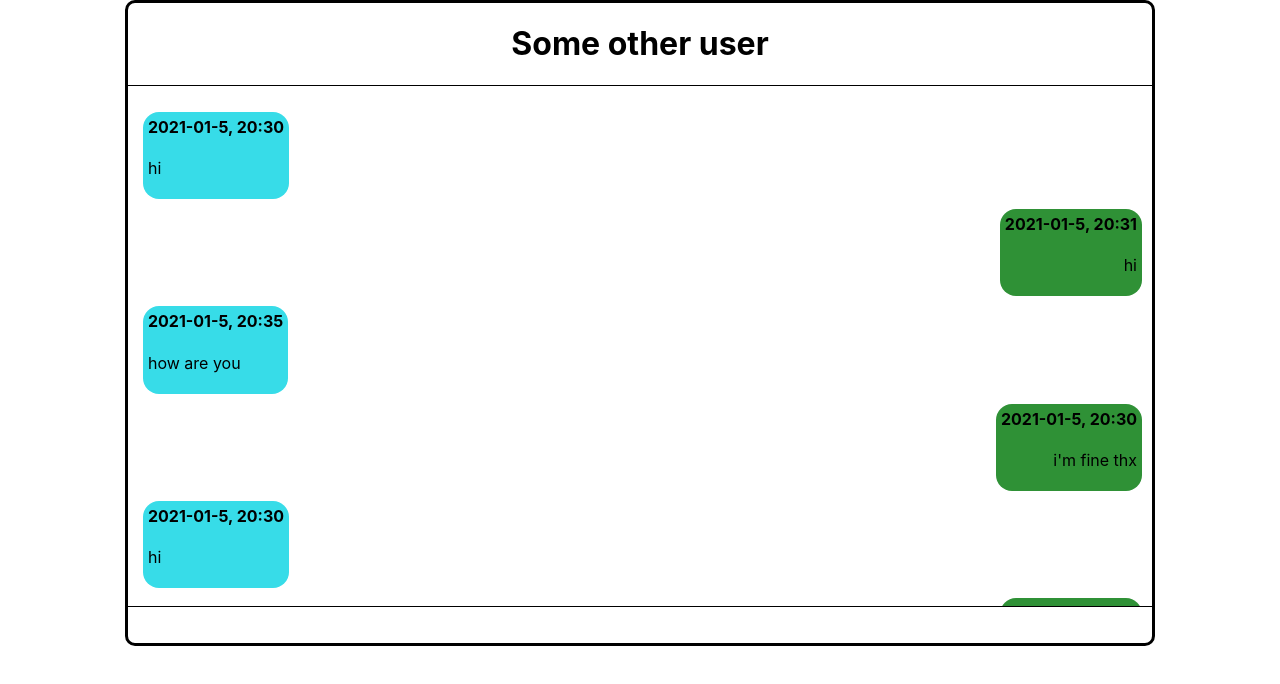
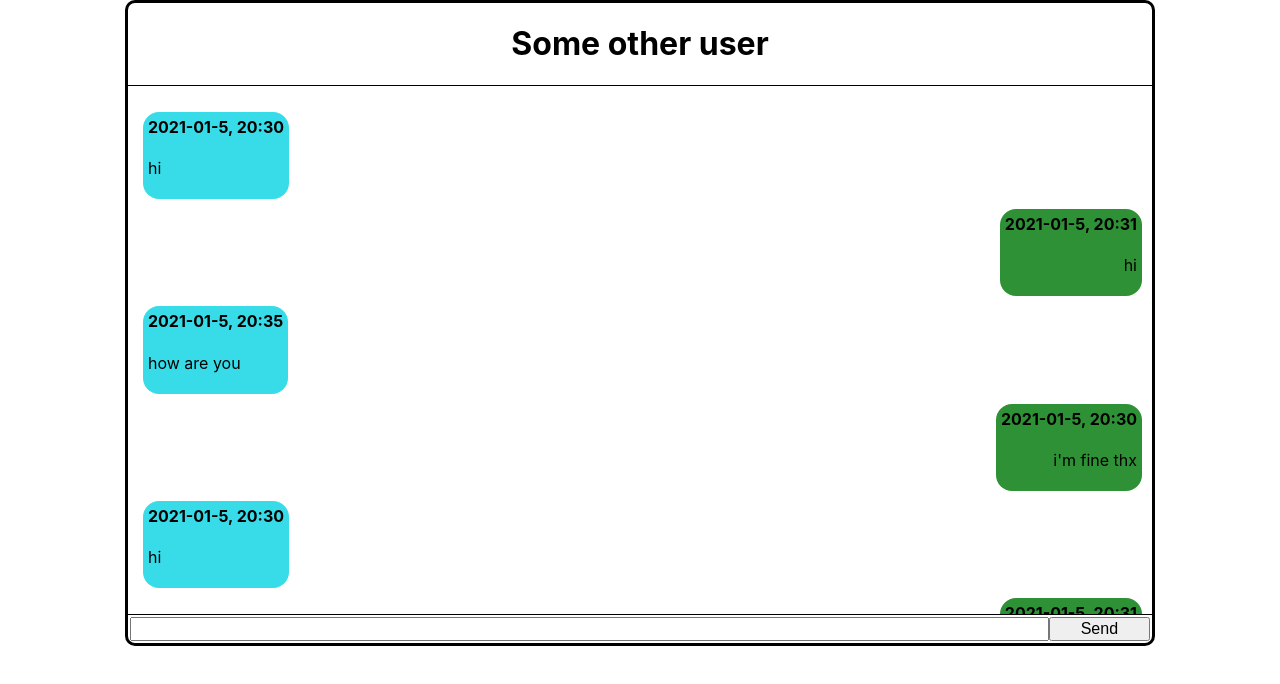
Before and after one commit to jaromaster/chat, a React (Create React App) app in the folder gui/chat_gui/: page /directchat in a window 1280 px wide. Shown: the top 684 px of the page. Built offline with nearby package versions, Linux system fonts and the light colour scheme.

Commit message:
created WriteMessage.js, changed css (now using flex)

```diff
--- a/gui/chat_gui/src/Components/Messages.css
+++ b/gui/chat_gui/src/Components/Messages.css
@@ -1,6 +1,4 @@
 .messagesDiv {
-    max-height: 65vh;
-    min-height: 50%;
     border-top: 1px solid black; /*for testing */
     border-bottom: 1px solid black; /*for testing */
     overflow-y: auto;
--- /dev/null
+++ b/gui/chat_gui/src/Components/WriteMessage.css
@@ -0,0 +1,17 @@
+.writeMessageDiv {
+    /* min-height: 5%; */
+    flex-grow: 1;
+    display: flex;
+    margin: 2px;
+}
+
+.writeMessageDiv input {
+    flex-basis: 90%;
+    flex-direction: column;
+    font-size: 100%;
+}
+
+.writeMessageDiv button {
+    flex-basis: 10%;
+    font-size: 100%;
+}
--- /dev/null
+++ b/gui/chat_gui/src/Components/WriteMessage.js
@@ -0,0 +1,14 @@
+import React from 'react';
+import "./WriteMessage.css";
+
+// textfield to send messages
+const WriteMessage = (props) => {
+    return (
+        <div className="writeMessageDiv">
+            <input type="text" onChange={props.handleMessageTyped}></input>
+            <button onClick={props.handleMessageSent}>Send</button>
+        </div>
+    )
+}
+
+export default WriteMessage;
--- a/gui/chat_gui/src/Pages/DirectChat.css
+++ b/gui/chat_gui/src/Pages/DirectChat.css
@@ -6,4 +6,7 @@
     border-radius: 10px;
     height: 80vh;
     text-align: center;
+    overflow: auto;
+    display: flex;
+    flex-direction: column;
 }
--- a/gui/chat_gui/src/Pages/DirectChat.js
+++ b/gui/chat_gui/src/Pages/DirectChat.js
@@ -1,10 +1,13 @@
 import React from 'react';
 import "./DirectChat.css";
 import Messages from '../Components/Messages';
+import WriteMessage from '../Components/WriteMessage';
 
 // site for direct chatting between to users
 const DirectChat = () => {
-    let otherUser = "Some other user";
+    const otherUser = "Some other user";
+    let newMessage = "";
+
     // dummy data to display
     let messages = [
         {sender: "other", text: "hi", date: "2021-01-5", time: "20:30:00"},
@@ -73,15 +76,23 @@ const DirectChat = () => {
         {sender: "self", text: "i'm fine thx", date: "2021-01-5", time: "20:30:00"},
     ]
 
+    // called when users types in text field
+    const handleMessageTyped = (e) => {
+        newMessage = e.target.value;
+    }
+
+
+    // called when user sends message
+    const handleMessageSent = (e) => {
+        alert(newMessage);
+    }
+
     return (
         <div className="directChatDiv">
             <h1>{otherUser}</h1>
-            <div>
-                <Messages messages={messages}></Messages>
-            </div>
-            <div>
-                {/* Input field to write new message */}
-            </div>
+
+            <Messages messages={messages}></Messages>
+            <WriteMessage handleMessageSent={handleMessageSent} handleMessageTyped={handleMessageTyped}></WriteMessage>
         </div>
     )
 }
```
